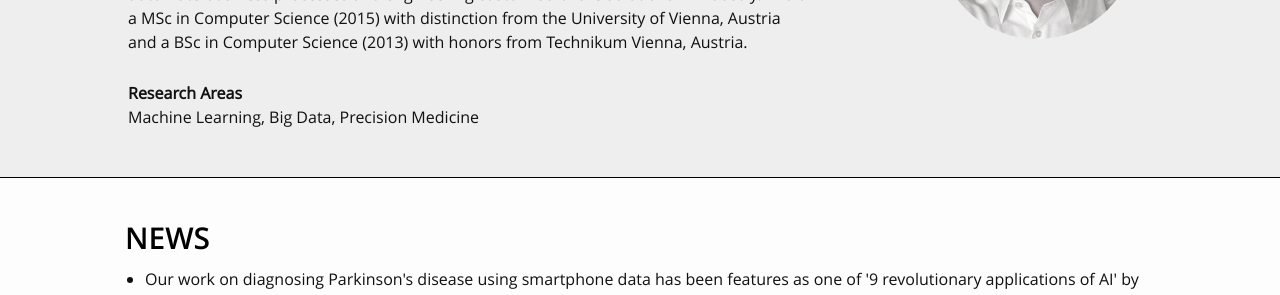
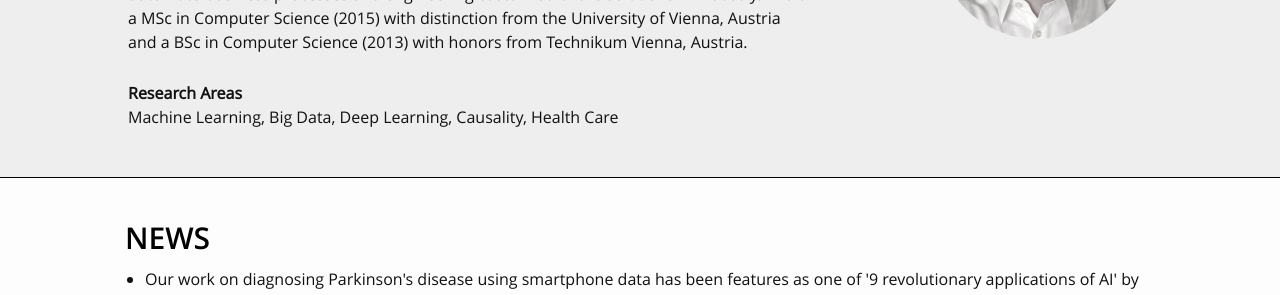
Before and after one commit to d909b/d909b.github.io, a Jekyll site: the page built from index.html, in a window 1280 px wide and 900 px high. Shown: the part 337-632 px from the top of the window. Built offline with Jekyll 4.4.1, drawn with Linux system fonts in a browser that asks for light colours; nearby versions of some CDN libraries; library files that are not in the unit come from our copies; some of the changed text lies outside the part shown.

Commit message:
Updated index

```diff
--- a/index.html
+++ b/index.html
@@ -19,7 +19,7 @@ layout: default
           </div>
           <div>
             <b>Research Areas</b> <br>
-            <span>Machine Learning, Big Data, Precision Medicine</span>
+            <span>Machine Learning, Big Data, Deep Learning, Causality, Health Care</span>
           </div>
         </div>
         <div class="col-md-4">
@@ -62,7 +62,7 @@ layout: default
       <div class="col-md-4 incentiveBoxOuter">
         <div class="incentiveBox">
           <div class="incentiveIcon fa fa-mobile"></div>
-          <div class="incentiveHeader">Continuous Digital Biomarkers</div>
+          <div class="incentiveHeader">Smartphone Data</div>
           <div class="incentiveText"></div>
         </div>
       </div>
```
